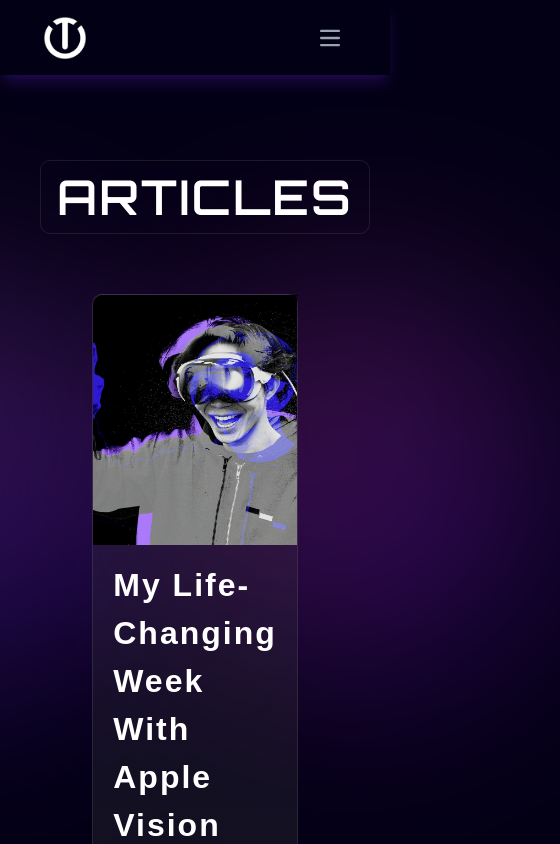
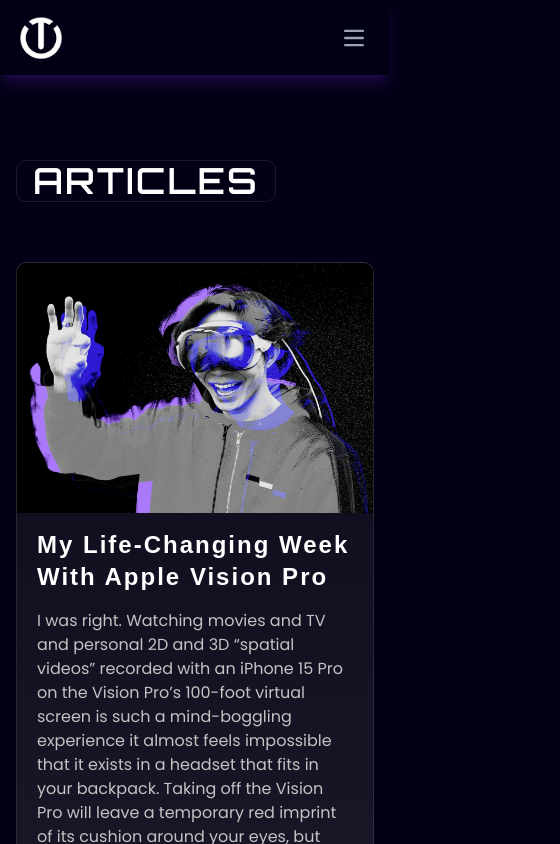
Before and after one commit to bryan308/TechnoDay-entry, a Next.js app: page /articles in a window 390 px wide. Shown: the top 844 px of the page, 560 px wide, since content can reach past the window. Built offline with nearby package versions, Linux system fonts and the light colour scheme; a web font is replaced by a local one.

Commit message:
initial responsiveness on each pages

```diff
--- a/src/app/about/page.tsx
+++ b/src/app/about/page.tsx
@@ -7,10 +7,10 @@
 
 function AboutPage() {
 	return (
-		<section className='animate-fadeIn opacity-0 py-[100px] px-10 overflow-y-auto overflow-x-hidden'>
-			<h1 className={cn(accent100.className, 'page-title tracking-[2px]')}>ABOUT</h1>
+		<section className='animate-fadeIn opacity-0 py-[100px] overflow-y-auto overflow-x-hidden px-4 lg:px-10'>
+			<h1 className={cn(accent100.className, 'page-title text-4xl lg:text-5xl tracking-[2px]')}>ABOUT</h1>
 			<div>
-				<div className='text-center mx-auto px-[20%]'>
+				<div className='text-center mx-auto lg:px-[20%]'>
 					<p className='text-[#c3c3c3]'>
 						At the heart of our pursuit is a commitment to pioneering technological advancements.
 						Embark on a journey with us, where each innovation contributes to shaping the future of
@@ -18,7 +18,7 @@
 						crafting solutions that transcend expectations.
 					</p>
 				</div>
-				<div className='flex flex-wrap justify-center my-10'>
+				<div className='grid grid-cols-1 md:grid-cols-2 lg:grid-cols-3 justify-center my-10'>
 					{aboutItems.map((item, i: number) => (
 						<div
 							key={i}
--- a/src/app/articles/page.tsx
+++ b/src/app/articles/page.tsx
@@ -1,4 +1,3 @@
-import Image from 'next/image';
 import { cn } from '@/lib/utils';
 import { accent100, accent200 } from '@/lib/font';
 import { articles } from '@/components/articles/articles';
@@ -8,9 +7,9 @@
 function ArticlesPage() {
 	return (
 		<>
-			<section className='animate-fadeIn opacity-0 relative overflow-y-auto overflwo-x-hidden py-[100px] px-10'>
-				<h1 className={cn(accent100.className, 'page-title tracking-[2px]')}>ARTICLES</h1>
-				<div className='flex flex-wrap justify-center m-5 gap-[40px]'>
+			<section className='animate-fadeIn opacity-0 relative overflow-y-auto overflwo-x-hidden py-[100px] px-4 lg:px-10'>
+				<h1 className={cn(accent100.className, 'page-title text-4xl lg:text-5xl tracking-[2px]')}>ARTICLES</h1>
+				<div className='grid grid-cols-1 lg:grid-cols-2 justify-center lg:m-5 gap-[40px]'>
 					{articles.map((a, i: number) => (
 						<div
 							key={i}
@@ -27,12 +26,12 @@
 									alt={`${a.title}`}
 									width={1360}
 									height={907}
-									className='h-full w-full object-cover rounded-tl-[10px] rouned-tr-[10px]'
+									className='h-full w-full object-cover rounded-tl-[10px] rounded-tr-[10px]'
 								/>
 							</div>
 							<div className='p-5 pt-0'>
-								<h3 className={cn(accent200.className, styles.article_title)}>{a.title}</h3>
-								<p className='text-[#c3c3c3]'>{a.paragraph}</p>
+								<h3 className={cn(accent200.className, styles.article_title, 'text-2xl lg:text-3xl')}>{a.title}</h3>
+								<p className='text-[#c3c3c3] text-base'>{a.paragraph}</p>
 								<div className='flex items-center my-4 gap-4'>
 									{a.avatar && (
 										<ImageRender
--- a/src/app/globals.css
+++ b/src/app/globals.css
@@ -24,7 +24,7 @@
 	height: 1100px;
 	width: 100%;
 	transform: rotate(180deg);
-	animation: fadeIn 2s linear;
+	/* animation: fadeIn 2s linear; */
 	z-index: -1;
 }
 
@@ -65,14 +65,14 @@
 }
 
 .circle-1 {
-	bottom: 10em;
-	left: 10em;
+	/* bottom: 10em;
+	left: 10em; */
 	background: radial-gradient(75% 75% at 75% 75%, #800affe6, #ff50d9c6);
 }
 
 .circle-2 {
-	bottom: 10em;
-	right: 15em;
+	/* bottom: 10em;
+	right: 15em; */
 	background: radial-gradient(75% 75% at 75% 75%, #5c0aff, #fc76fcc4);
 }
 
@@ -85,7 +85,6 @@
 
 .page-title {
 	font-weight: 600;
-	font-size: 3em;
 	width: max-content;
 
 	margin: 60px 0;
--- a/src/app/innovations/page.tsx
+++ b/src/app/innovations/page.tsx
@@ -6,13 +6,13 @@
 
 function InnoPage() {
 	return (
-		<section className='animate-fadeIn opacity-0 relative overflow-y-auto overflwo-x-hidden py-[100px] px-10'>
-			<h1 className={cn(accent100.className, 'page-title tracking-[2px]')}>INNOVATIONS</h1>
+		<section className='animate-fadeIn opacity-0 relative overflow-y-auto overflwo-x-hidden py-[100px] px-4 lg:px-10'>
+			<h1 className={cn(accent100.className, 'page-title text-4xl lg:text-5xl tracking-[2px]')}>INNOVATIONS</h1>
 			<div className='flex h-auto items-center justify-center flex-wrap w-full my-5 gap-[40px]'>
 				{innovations.map((inn, i: number) => (
 					<div
 						key={i}
-						className={styles.inn_card}
+						className={cn(styles.inn_card, 'flex-col-reverse items-center lg:flex-row')}
 					>
 						<div>
 							<h3 className={styles.inn_title}>{inn.title}</h3>
--- a/src/app/layout.tsx
+++ b/src/app/layout.tsx
@@ -31,8 +31,8 @@
 					loop
 				></video> */}
 				<Navbar />
-				<div className='circle-element circle-1'></div>
-				<div className='circle-element circle-2'></div>
+				{/* <div className='circle-element circle-1 left-1/4 bottom-2/4 lg:bottom-40 lg:left-40'></div>
+				<div className='circle-element circle-2 right-1/4 bottom-2/4 lg:bottom-40 lg:right-60'></div> */}
 				{children}
 				<Footer />
 			</body>
--- a/src/app/page.tsx
+++ b/src/app/page.tsx
@@ -13,13 +13,16 @@
 						className={cn(
 							accent100.className,
 							styles.text_title,
-							'text-5xl md:text-7xl font-bold leading-normal'
+							'text-5xl md:text-7xl font-bold leading-normal mb-2',
+							'text-center lg:text-left'
 						)}
 					>
 						Techno Odyssey
 					</h1>
-					<p className={cn(styles.sub_title)}>Embrace the beat of the future</p>
-					<p className={cn(styles.sub_text, 'text-[#c3c3c3]')}>
+					<p className={cn(styles.sub_title, 'text-center lg:text-left')}>
+						Embrace the beat of the future
+					</p>
+					<p className={cn(styles.sub_text, 'text-center lg:text-left text-[#c3c3c3]')}>
 						Discover the latest in tech on Techno Odyssey, elevate your knowledge with fresh
 						insights and stay ahead in the ever-evolving digital world
 					</p>
--- a/src/app/reach/page.tsx
+++ b/src/app/reach/page.tsx
@@ -5,10 +5,10 @@
 
 function ReachPage() {
 	return (
-		<section className='animate-fadeIn opacity-0 py-[100px] px-10 overflow-y-auto overflow-x-hidden'>
-			<h1 className={cn(accent100.className, 'page-title tracking-[2px]')}>REACH US</h1>
+		<section className='animate-fadeIn opacity-0 py-[100px] overflow-y-auto overflow-x-hidden px-4 lg:px-10'>
+			<h1 className={cn(accent100.className, 'page-title text-4xl lg:text-5xl tracking-[2px]')}>REACH US</h1>
 			<div className='flex my-10 w-full h-full'>
-				<div className='w-[30%] flex items-center justify-center'>
+				<div className='w-[30%] hidden lg:flex items-center justify-center'>
 					<ImageRender
 						src='/images/contact.png'
 						alt='Envelope Icon'
@@ -16,9 +16,9 @@
 						height={350}
 					/>
 				</div>
-				<div className='w-[70%]'>
-					<form className='w-[80%] mx-auto'>
-						<h2 className='text-5xl font-bold'>For more info</h2>
+				<div className='w-full lg:w-[70%]'>
+					<form className='w-full lg:w-[80%] mx-auto'>
+						<h2 className='text-3xl lg:text-5xl font-bold'>For more info</h2>
 						<p className='text-[#c3c3c3] text-base font-light'>
 							We invite you to establish a connection with us by taking a moment to send us a
 							message. Your thoughts and inquiries are important to us, and we look forward to
--- a/src/components/articles/article.module.css
+++ b/src/components/articles/article.module.css
@@ -6,7 +6,6 @@
 
 .article_title {
 	letter-spacing: 2px;
-	font-size: 2em;
 	margin: 16px 0;
   font-weight: 600;
 }
--- a/src/components/shared/nav.tsx
+++ b/src/components/shared/nav.tsx
@@ -23,7 +23,7 @@
 		<>
 			<nav
 				className={cn(
-					'h-[75px] w-full py-4 px-10',
+					'h-[75px] w-full py-4 px-4 lg:px-10',
 					'flex items-center justify-between',
 					'fixed top-0 bg-[#03001417] backdrop-blur-md z-50',
 					styles.header
--- a/tailwind.config.ts
+++ b/tailwind.config.ts
@@ -62,7 +62,7 @@
 				// },
 			},
 			animation: {
-				fadeIn: 'fadeIn 500ms ease-in-out forwards',
+				fadeIn: 'fadeIn var(--duration, 500ms) ease-in-out forwards',
 				float: 'float 3s ease-in-out infinite',
 				// fadeInCircle: 'fadeInCircle 3s linear',
 				// changeSize: 'changeSize 20s linear infinite',
```
